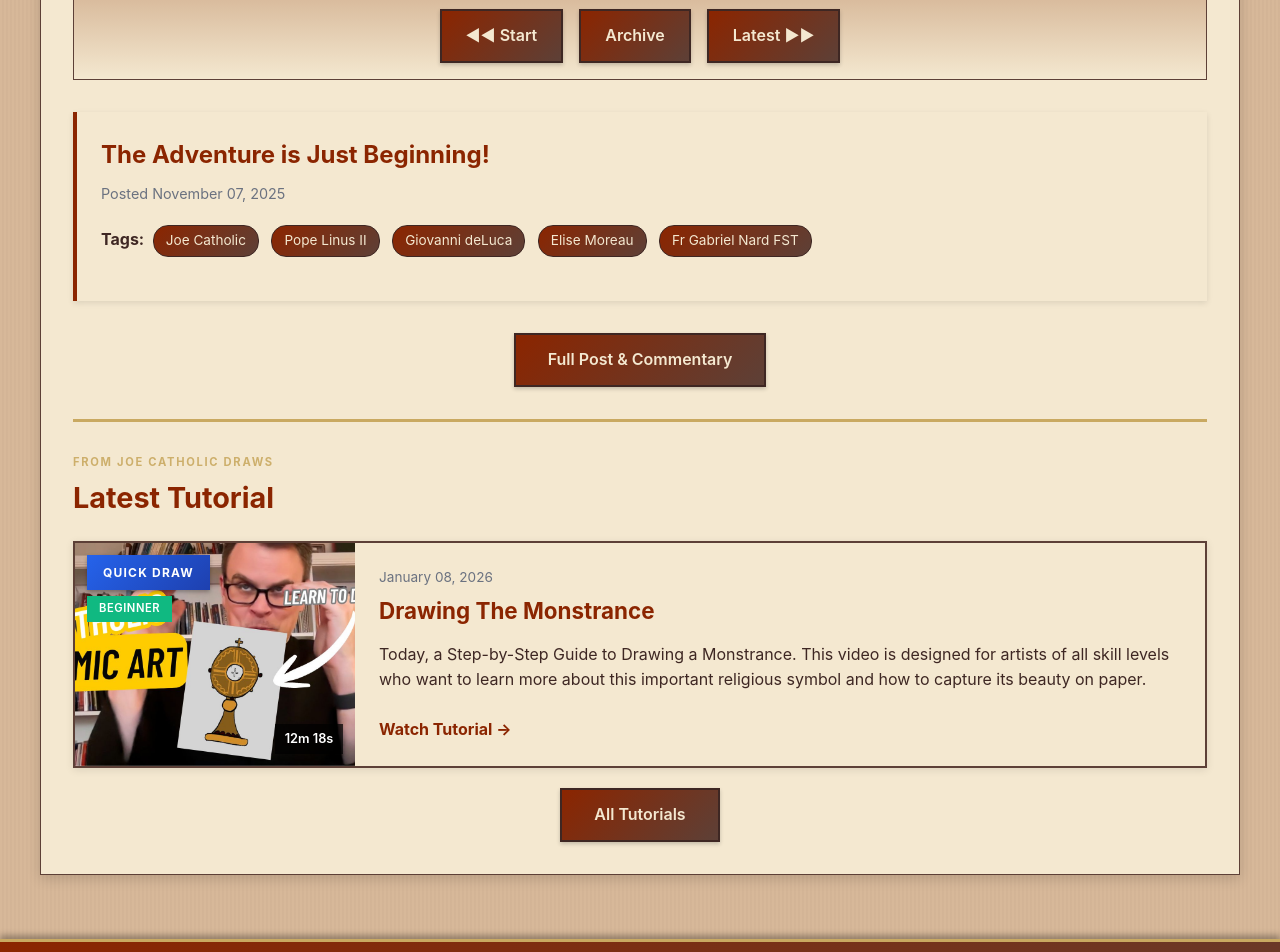
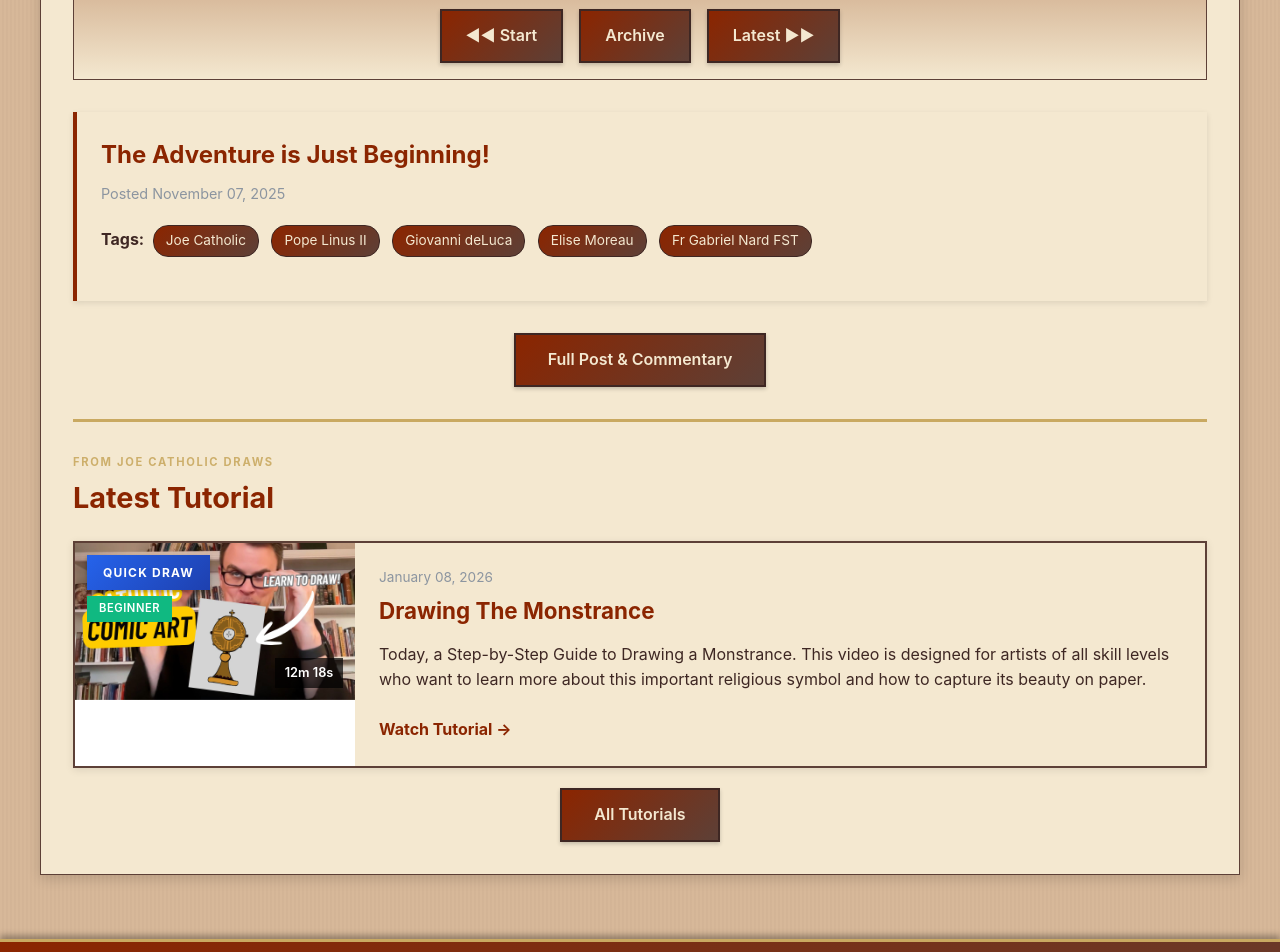
Before and after one commit to joecatholic/joecatholic-webcomic, a Jekyll site: the page built from index.html, in a window 1280 px wide. Shown: the part 775-1727 px from the top of the page. Built offline with Jekyll 4.4.1, drawn with Linux system fonts in a browser that asks for light colours.

Commit message:
Update style.css

```diff
--- a/assets/css/style.css
+++ b/assets/css/style.css
@@ -10,7 +10,7 @@
     --dark-brown: #3E2723;         /* Very dark brown for text */
     --gold: #C9A961;               /* Muted gold accent */
     --orange-pop: #D97706;         /* Orange accent */
-    --grey-accent: #6B7280;        /* Subtle grey */
+    --grey-accent: #8C95A0;        /* Subtle grey */
 
     /* Semantic mappings */
     --primary-color: var(--deep-red);
@@ -917,7 +917,7 @@
     position: relative;
     background: var(--warm-tan);
     overflow: hidden;
-    min-height: 200px;
+    aspect-ratio: 16 / 9;
 }
 
 .home-tutorial-thumb img {
@@ -935,7 +935,6 @@
 .home-tutorial-placeholder {
     width: 100%;
     height: 100%;
-    min-height: 200px;
     display: flex;
     align-items: center;
     justify-content: center;
@@ -1024,8 +1023,8 @@
     }
 
     .home-tutorial-thumb {
-        min-height: 200px;
-        max-height: 200px;
+        aspect-ratio: 16 / 9;
+        max-height: none;
     }
 }
 
@@ -1457,7 +1456,7 @@
 
 .tutorials-header h1 {
     font-size: 3rem;
-    color: var(--parchment);
+    color: var(--deep-red);
     margin-bottom: 0.5rem;
 }
 
@@ -1575,7 +1574,7 @@
 .tutorial-card-thumbnail {
     position: relative;
     width: 100%;
-    height: 200px;
+    aspect-ratio: 16 / 9;
     background: var(--warm-tan);
     overflow: hidden;
 }
@@ -1737,7 +1736,7 @@
 }
 
 .tutorial-meta {
-    color: var(--grey-accent);
+    color: var(--warm-tan);
     font-size: 1rem;
 }
 
```
